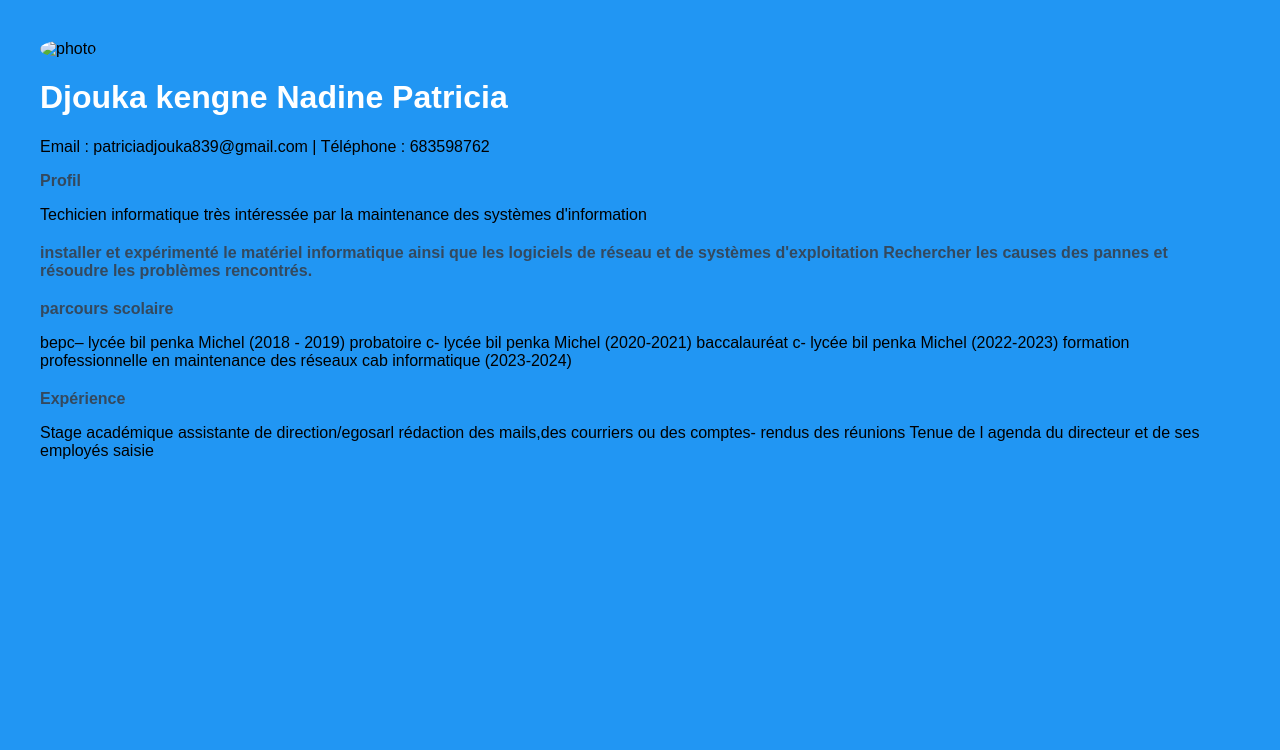
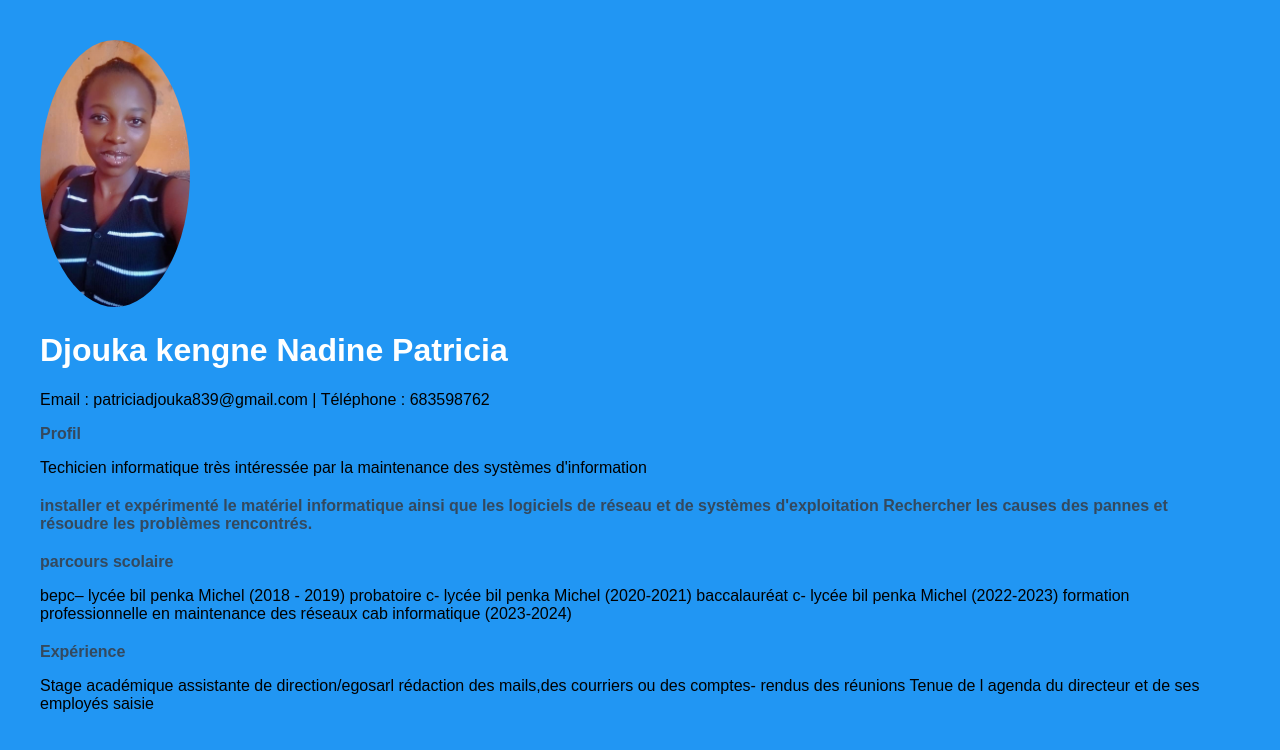
Before and after one commit to Cindy237/Mon-site-web, a plain HTML site: page cv.html in a window 1280 px wide. Drawn offline with Linux system fonts and the light colour scheme.

Commit message:
Update cv.html

```diff
--- a/cv.html
+++ b/cv.html
@@ -22,7 +22,7 @@
     </style>
 </head>
 <body>
-    <img src="photo.jpg" alt="photo" style="width:150px;border-radius:50%;">
+    <img src="IMG-20250604-WA0000(1).jpg" alt="photo" style="width:150px;border-radius:50%; object-fit: cover;">
     <h1>Djouka kengne Nadine Patricia</h1>
     <p>Email : patriciadjouka839@gmail.com | Téléphone : 683598762</p>
     <div class="section">
```
